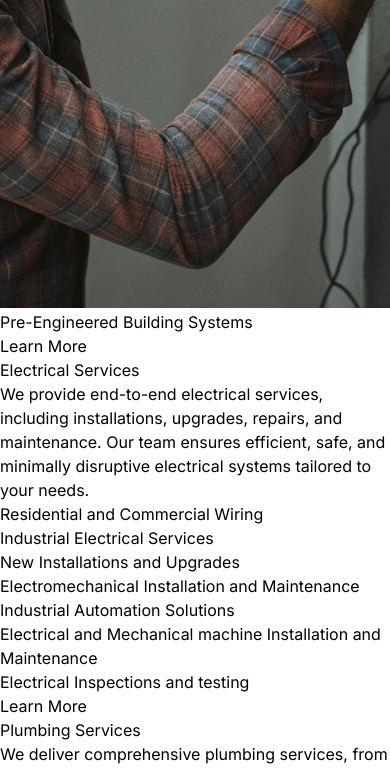
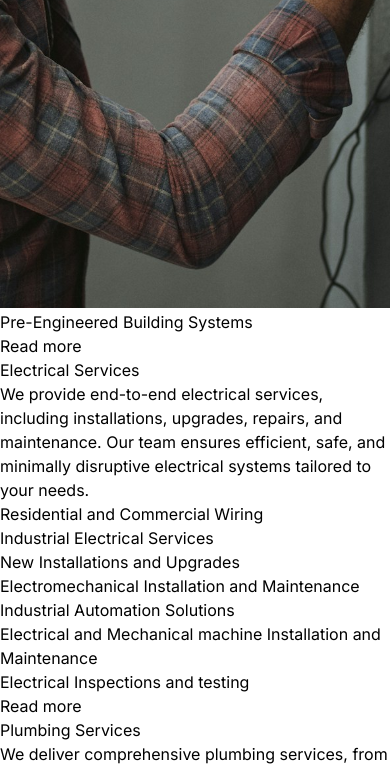
Before and after one commit to kushagarwal11ag/solution-unlimited, a Next.js app: page / in a window 390 px wide. Shown: the part 536-1304 px from the top of the page. Built offline with nearby package versions, Linux system fonts and the light colour scheme.

Commit message:
redesign services page

```diff
--- a/src/app/globals.css
+++ b/src/app/globals.css
@@ -5,3 +5,7 @@
 html {
     scroll-behavior: smooth;
 }
+
+.gutter {
+    scrollbar-gutter: stable;
+}
--- a/src/components/services.tsx
+++ b/src/components/services.tsx
@@ -1,5 +1,6 @@
-import Image from "next/image";
-import { Button } from "./ui/button";
+import Fabrication from "./services/fabrication";
+import Electric from "./services/electric";
+import Plumbing from "./services/plumbing";
 
 const services = () => {
 	return (
@@ -24,112 +25,9 @@ const services = () => {
 						with multiple vendors.
 					</p>
 				</div>
-				<div className="grid max-w-5xl items-center gap-6 lg:grid-cols-2 lg:gap-12">
-					<div className="flex flex-col justify-center order-2 lg:order-1">
-						<div className="grid gap-2">
-							<h3 className="text-xl font-bold">
-								Design and PEB Fabrication
-							</h3>
-							<p className="text-black/85 dark:text-white/85">
-								We offer design, fabrication, installation,
-								upgrades, repairs, and maintenance of
-								Pre-Engineered Building (PEB) structures. Our
-								durable, compliant solutions extend the lifespan
-								and functionality of your buildings.
-							</p>
-							<ul className="list-disc list-inside">
-								<li>Steel Building Solutions</li>
-								<li>
-									Industrial and Commercial Building
-									Construction
-								</li>
-								<li>Roofing and Cladding Solutions</li>
-								<li>Structural Steel Fabrication</li>
-								<li>Pre-Engineered Building Systems</li>
-							</ul>
-							<Button variant="default">Learn More</Button>
-						</div>
-					</div>
-					<div className="relative overflow-hidden h-64 order-1 lg:order-2">
-						<Image
-							src="/fabrication.jpg"
-							layout="fill"
-							objectFit="cover"
-							alt="PEB Fabrication"
-							className="rounded-xl"
-						/>
-					</div>
-				</div>
-				<div className="grid max-w-5xl items-center gap-6 lg:grid-cols-2 lg:gap-12">
-					<div className="relative overflow-hidden h-64 order-1 lg:order-1">
-						<Image
-							src="/electric.jpg"
-							layout="fill"
-							objectFit="cover"
-							alt="Electrical Services"
-							className="rounded-xl"
-						/>
-					</div>
-					<div className="flex flex-col justify-center order-2 lg:order-2">
-						<div className="grid gap-2">
-							<h3 className="text-xl font-bold">
-								Electrical Services
-							</h3>
-							<p className="text-black/85 dark:text-white/85">
-								We provide end-to-end electrical services,
-								including installations, upgrades, repairs, and
-								maintenance. Our team ensures efficient, safe,
-								and minimally disruptive electrical systems
-								tailored to your needs.
-							</p>
-							<ul className="list-disc list-inside">
-								<li> Residential and Commercial Wiring</li>
-								<li> Industrial Electrical Services</li>
-
-								<li> New Installations and Upgrades </li>
-								<li>
-									{" "}
-									Electromechanical Installation and
-									Maintenance{" "}
-								</li>
-								<li> Industrial Automation Solutions</li>
-								<li>
-									Electrical and Mechanical machine
-									Installation and Maintenance
-								</li>
-								<li> Electrical Inspections and testing</li>
-							</ul>
-							<Button variant="default">Learn More</Button>
-						</div>
-					</div>
-				</div>
-				<div className="grid max-w-5xl items-center gap-6 lg:grid-cols-2 lg:gap-12">
-					<div className="flex flex-col justify-center order-2 lg:order-1">
-						<div className="grid gap-2">
-							<h3 className="text-xl font-bold">
-								Plumbing Services
-							</h3>
-							<p className="text-black/85 dark:text-white/85">
-								We deliver comprehensive plumbing services, from
-								installations and upgrades to repairs and
-								maintenance. Our skilled team ensures efficient,
-								safe, and reliable plumbing systems, addressing
-								issues promptly.
-							</p>
-
-							<Button variant="default">Learn More</Button>
-						</div>
-					</div>
-					<div className="relative overflow-hidden h-64 order-1 lg:order-2">
-						<Image
-							src="/plumbing.jpg"
-							layout="fill"
-							objectFit="cover"
-							alt="Plumbing Services"
-							className="rounded-xl"
-						/>
-					</div>
-				</div>
+				<Fabrication />
+				<Electric />
+				<Plumbing />
 			</div>
 		</section>
 	);
--- /dev/null
+++ b/src/components/services/electric.tsx
@@ -0,0 +1,70 @@
+"use client";
+import { useState } from "react";
+import Image from "next/image";
+import { Button } from "@/components/ui/button";
+
+const Electric = () => {
+	const [expanded, setExpanded] = useState(false);
+
+	const toggleReadMore = () => {
+		setExpanded(!expanded);
+	};
+
+	return (
+		<div className="grid max-w-5xl items-center gap-6 lg:grid-cols-2 lg:gap-12">
+			<div className="relative overflow-hidden h-64 order-1 lg:order-1">
+				<Image
+					src="/electric.jpg"
+					layout="fill"
+					objectFit="cover"
+					alt="Electrical Services"
+					className="rounded-xl"
+				/>
+			</div>
+			<div className="flex flex-col justify-center order-2 lg:order-2">
+				<div className="grid gap-2">
+					<h3 className="text-xl font-bold">Electrical Services</h3>
+
+					<div
+						className={`gutter overflow-hidden ${
+							expanded ? "overflow-y-auto" : ""
+						} transition-all duration-500 text-black/85 dark:text-white/85 max-h-24`}
+					>
+						<p>
+							We provide end-to-end electrical services, including
+							installations, upgrades, repairs, and maintenance.
+							Our team ensures efficient, safe, and minimally
+							disruptive electrical systems tailored to your
+							needs.
+						</p>
+						<ul
+							className={`${
+								expanded ? "block" : "hidden"
+							} list-disc list-inside`}
+						>
+							<li> Residential and Commercial Wiring</li>
+							<li> Industrial Electrical Services</li>
+
+							<li> New Installations and Upgrades </li>
+							<li>
+								Electromechanical Installation and Maintenance
+							</li>
+							<li> Industrial Automation Solutions</li>
+							<li>
+								Electrical and Mechanical machine Installation
+								and Maintenance
+							</li>
+							<li> Electrical Inspections and testing</li>
+						</ul>
+					</div>
+
+					<Button variant="default" onClick={toggleReadMore}>
+						{expanded ? "Read less" : "Read more"}
+					</Button>
+				</div>
+			</div>
+		</div>
+	);
+};
+
+export default Electric;
--- /dev/null
+++ b/src/components/services/fabrication.tsx
@@ -0,0 +1,66 @@
+"use client";
+import { useState } from "react";
+import Image from "next/image";
+import { Button } from "@/components/ui/button";
+
+const Fabrication = () => {
+	const [expanded, setExpanded] = useState(false);
+
+	const toggleReadMore = () => {
+		setExpanded(!expanded);
+	};
+
+	return (
+		<div className="grid max-w-5xl items-center gap-6 lg:grid-cols-2 lg:gap-12">
+			<div className="flex flex-col justify-center order-2 lg:order-1">
+				<div className="grid gap-2">
+					<h3 className="text-xl font-bold">
+						Design and PEB Fabrication
+					</h3>
+
+					<div
+						className={`gutter overflow-hidden ${
+							expanded ? "overflow-y-auto" : ""
+						} transition-all duration-500 text-black/85 dark:text-white/85 max-h-24`}
+					>
+						<p>
+							We offer design, fabrication, installation,
+							upgrades, repairs, and maintenance of Pre-Engineered
+							Building (PEB) structures. Our durable, compliant
+							solutions extend the lifespan and functionality of
+							your buildings.
+						</p>
+						<ul
+							className={`${
+								expanded ? "block" : "hidden"
+							} list-disc list-inside`}
+						>
+							<li>Steel Building Solutions</li>
+							<li>
+								Industrial and Commercial Building Construction
+							</li>
+							<li>Roofing and Cladding Solutions</li>
+							<li>Structural Steel Fabrication</li>
+							<li>Pre-Engineered Building Systems</li>
+						</ul>
+					</div>
+
+					<Button variant="default" onClick={toggleReadMore}>
+						{expanded ? "Read less" : "Read more"}
+					</Button>
+				</div>
+			</div>
+			<div className="relative overflow-hidden h-64 order-1 lg:order-2">
+				<Image
+					src="/fabrication.jpg"
+					layout="fill"
+					objectFit="cover"
+					alt="PEB Fabrication"
+					className="rounded-xl"
+				/>
+			</div>
+		</div>
+	);
+};
+
+export default Fabrication;
--- /dev/null
+++ b/src/components/services/plumbing.tsx
@@ -0,0 +1,33 @@
+import Image from "next/image";
+import { Button } from "@/components/ui/button";
+
+const Plumbing = () => {
+	return (
+		<div className="grid max-w-5xl items-center gap-6 lg:grid-cols-2 lg:gap-12">
+			<div className="flex flex-col justify-center order-2 lg:order-1">
+				<div className="grid gap-2">
+					<h3 className="text-xl font-bold">Plumbing Services</h3>
+					<p className="text-black/85 dark:text-white/85">
+						We deliver comprehensive plumbing services, from
+						installations and upgrades to repairs and maintenance.
+						Our skilled team ensures efficient, safe, and reliable
+						plumbing systems, addressing issues promptly.
+					</p>
+
+					<Button variant="default">Learn More</Button>
+				</div>
+			</div>
+			<div className="relative overflow-hidden h-64 order-1 lg:order-2">
+				<Image
+					src="/plumbing.jpg"
+					layout="fill"
+					objectFit="cover"
+					alt="Plumbing Services"
+					className="rounded-xl"
+				/>
+			</div>
+		</div>
+	);
+};
+
+export default Plumbing;
```
